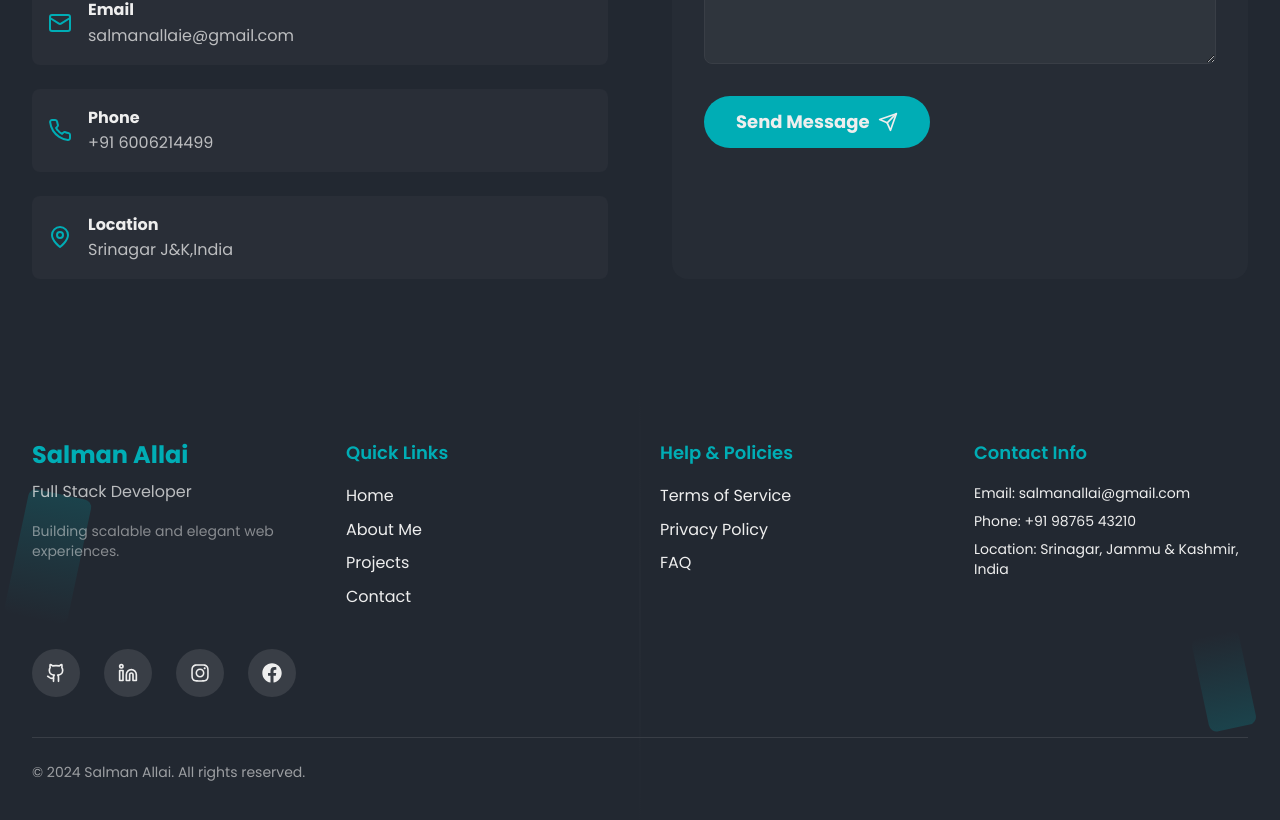
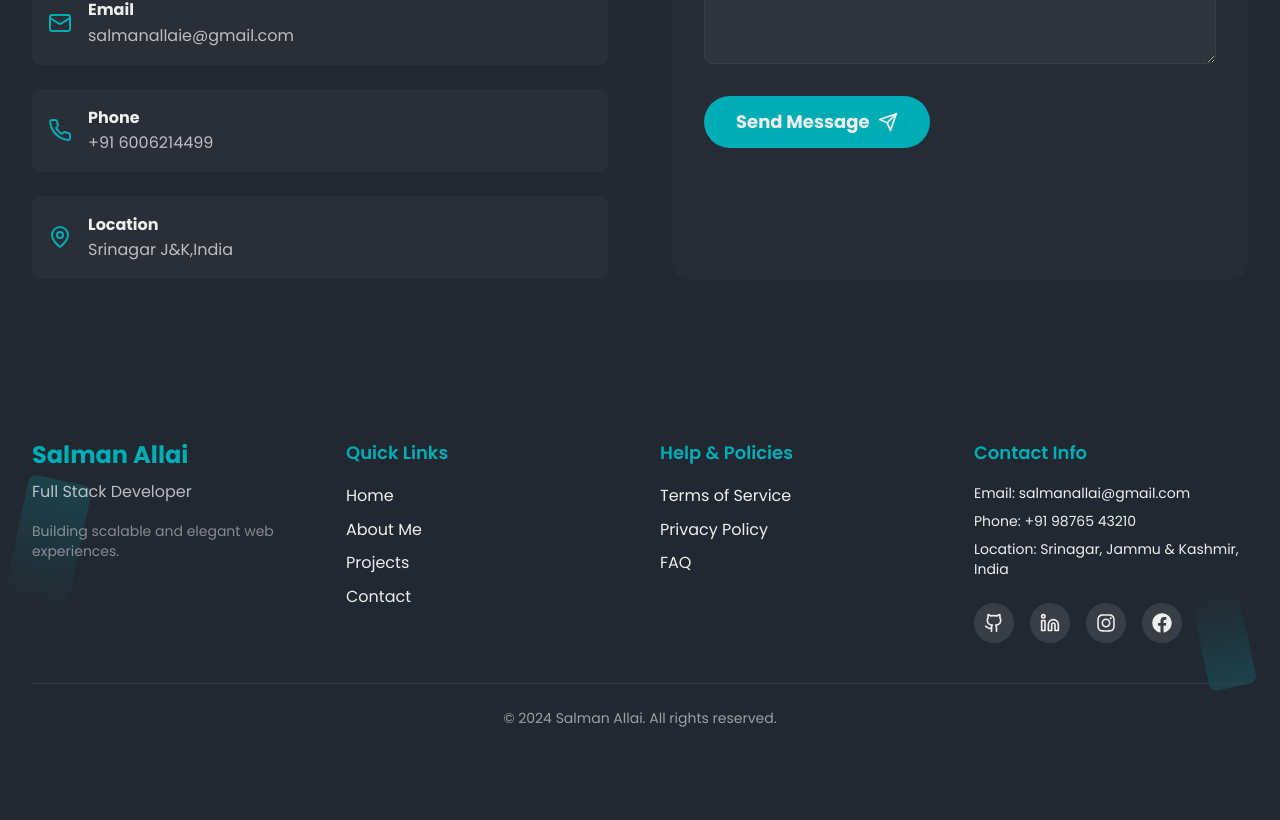
Before and after one commit to Salman-Allai/Salman-Allai-Portfolio-new, a React (Vite) app: page / in a window 1280 px wide. Shown: the part 3172-3992 px from the top of the page. After the commit the page ends 3964 px from the top, so only its background shows below. Built offline with nearby package versions, Linux system fonts and the light colour scheme.

Commit message:
Adjust footer alignment and reduce social icon size

```diff
--- a/src/components/Footer.tsx
+++ b/src/components/Footer.tsx
@@ -39,7 +39,9 @@ const Footer = () => {
           <div>
             <h2 className="text-2xl font-bold text-[#00adb5] font-['Poppins']">Salman Allai</h2>
             <p className="text-[#eeeeee]/75 mt-2 font-['Poppins']">Full Stack Developer</p>
-            <p className="text-[#eeeeee]/50 text-sm mt-4 font-['Poppins']">Building scalable and elegant web experiences.</p>
+            <p className="text-[#eeeeee]/50 text-sm mt-4 font-['Poppins']">
+              Building scalable and elegant web experiences.
+            </p>
           </div>
 
           {/* Quick Links */}
@@ -77,18 +79,35 @@ const Footer = () => {
               <li>Phone: <a href="tel:+919876543210" className="hover:text-[#00adb5]">+91 98765 43210</a></li>
               <li>Location: Srinagar, Jammu & Kashmir, India</li>
             </ul>
+
+            {/* Desktop-only Social Links */}
+            <div className="hidden lg:flex gap-4 mt-6">
+              {socialLinks.map((social, index) => (
+                <a
+                  key={index}
+                  href={social.href}
+                  aria-label={social.label}
+                  className="w-10 h-10 bg-[#393e46] hover:bg-[#00adb5] rounded-full flex items-center justify-center transition-all duration-200 hover:scale-110"
+                  target="_blank"
+                  rel="noopener noreferrer"
+                >
+                  {social.icon}
+                </a>
+              ))}
+            </div>
           </div>
         </div>
 
-        {/* Social Icons */}
-        <div className="flex flex-wrap mt-10 gap-6 text-left">
+        {/* Mobile-only Social Links */}
+        <div className="flex flex-wrap mt-10 gap-6 text-left lg:hidden">
           {socialLinks.map((social, index) => (
             <a
               key={index}
               href={social.href}
               aria-label={social.label}
               className="w-12 h-12 bg-[#393e46] hover:bg-[#00adb5] rounded-full flex items-center justify-center transition-all duration-200 hover:scale-110"
-              target="_blank" rel="noopener noreferrer"
+              target="_blank"
+              rel="noopener noreferrer"
             >
               {social.icon}
             </a>
@@ -96,7 +115,7 @@ const Footer = () => {
         </div>
 
         {/* Footer Bottom */}
-        <div className="border-t border-[#393e46] pt-6 mt-10 text-sm text-[#eeeeee]/60 font-['Poppins'] text-left">
+        <div className="border-t border-[#393e46] pt-6 mt-10 text-sm text-[#eeeeee]/60 font-['Poppins'] text-center">
           <p>© 2024 Salman Allai. All rights reserved.</p>
         </div>
       </div>
```
